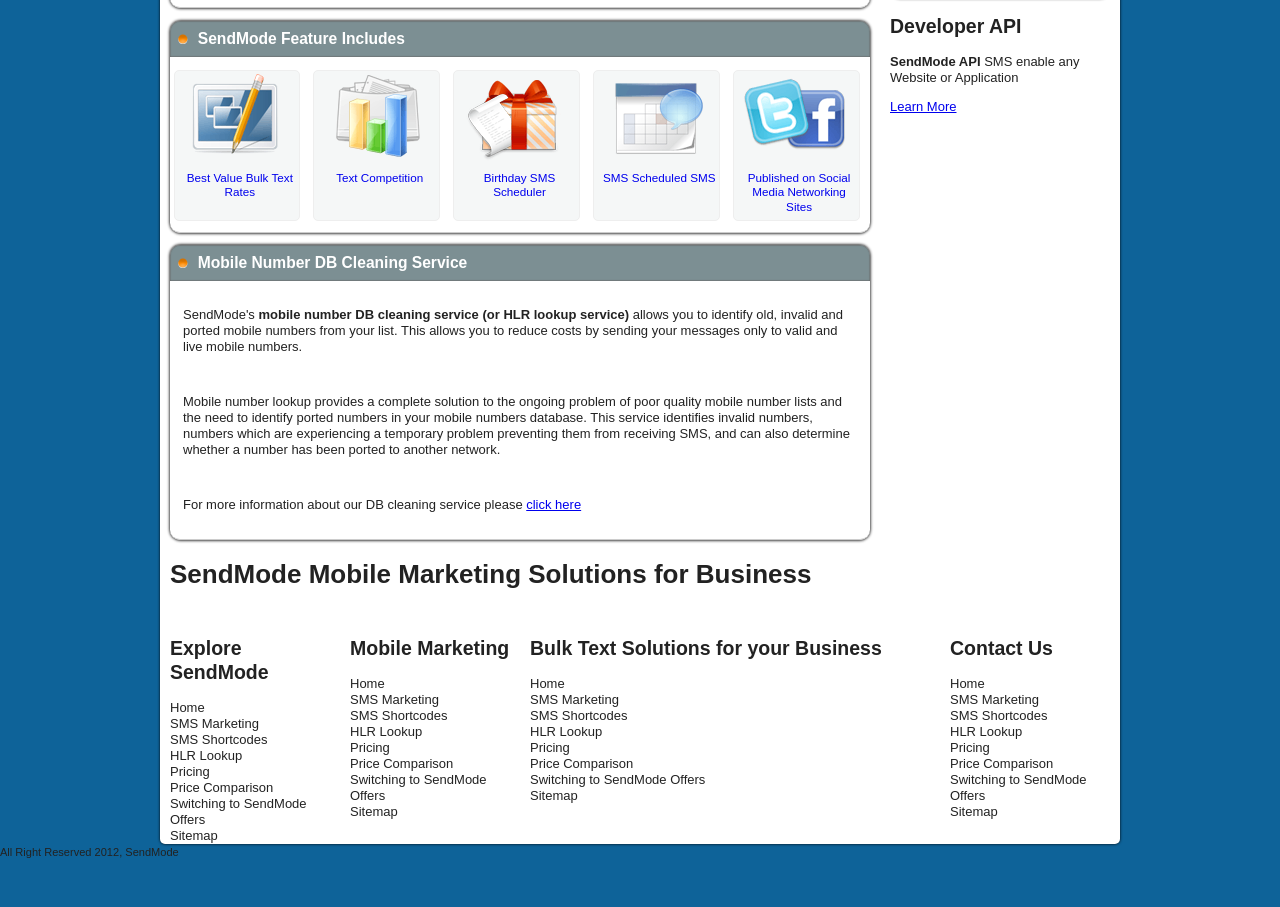
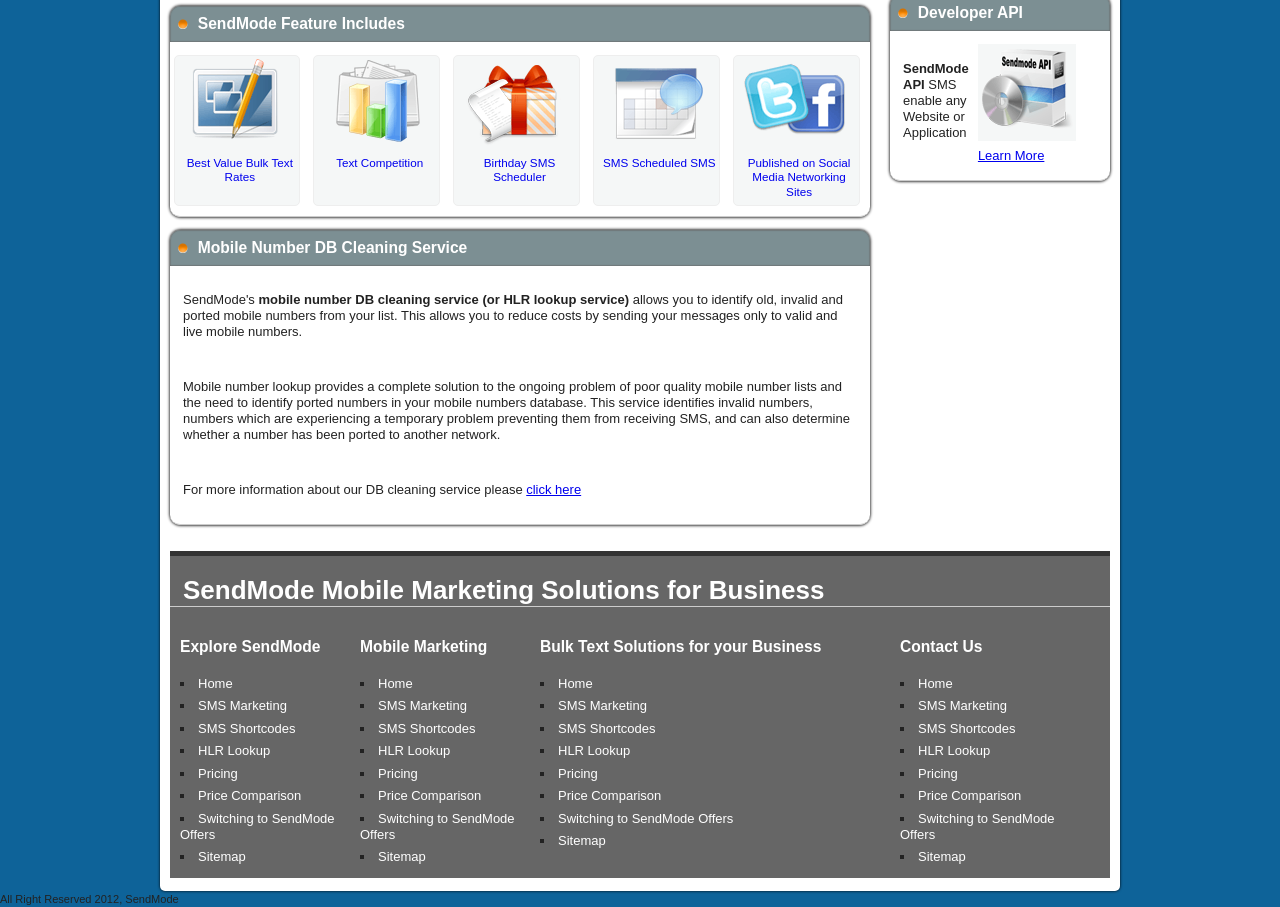
Before and after one commit to evanshajed/SendMode-Web-Template, a plain HTML site: page index.html in a window 1280 px wide. Shown: the part 1164-2071 px from the top of the page. Before the commit the page ends 2024 px from the top, so only its background shows below. Drawn offline with nearby package versions, Linux system fonts and the light colour scheme.

Commit message:
Navigation, Footer
Navigation Footer and developer api done

```diff
--- a/css/style.css
+++ b/css/style.css
@@ -300,7 +300,7 @@ Taken from Skeleton by Dave Gamache // http://www.davegamache.com/
 	.pic_sendmodeapi{height:97px;width:98px;background-position:-112px -188px;}
 
 	/* Global Segment */
-	body,ul#double,#features a,#sideNav{ -moz-border-radius: 5px;
+	body,ul#double,#features a,#sideNav,nav#headerNav{ -moz-border-radius: 5px;
    -webkit-border-radius: 5px;
    border-radius: 5px;}
 
@@ -337,7 +337,43 @@ Taken from Skeleton by Dave Gamache // http://www.davegamache.com/
 	#header section.country span{ width:16px; height: 12px; float: right; padding: 0 .3em 0 .3em; margin-top: 10.4px; margin-bottom: 10.4px;}
 
 	/* top navigation */
-	nav{float: right; margin-top: 1em;}
+	nav#headerNav{
+	height:
+	width:60%;
+		float: right;
+		position: absolute;
+		margin-top: -70px;
+		margin-left: 320px;
+		-moz-box-shadow: inset 0px -1px #fffafa;
+-webkit-box-shadow: inset 0px -1px #fffafa;
+box-shadow: inset 0px -1px #fffafa;
+/*Inner elements should not cover inner shadows*/
+/*IE 7 AND 8 DO NOT SUPPORT INSET SHADOWS*/
+filter: progid: DXImageTransform.Microsoft.gradient(startColorstr = '#565754', endColorstr = '#1b1c1a');
+/*INNER ELEMENTS MUST NOT BREAK THIS ELEMENTS BOUNDARIES*/
+/*Element must have a height (not auto)*/
+/*All filters must be placed together*/
+-ms-filter: "progid: DXImageTransform.Microsoft.gradient(startColorstr = '#565754', endColorstr = '#1b1c1a')";
+/*Element must have a height (not auto)*/
+/*All filters must be placed together*/
+background-image: -moz-linear-gradient(top, #565754, #1b1c1a);
+background-image: -ms-linear-gradient(top, #565754, #1b1c1a);
+background-image: -o-linear-gradient(top, #565754, #1b1c1a);
+background-image: -webkit-gradient(linear, center top, center bottom, from(#565754), to(#1b1c1a));
+background-image: -webkit-linear-gradient(top, #565754, #1b1c1a);
+background-image: linear-gradient(top, #565754, #1b1c1a);
+/*--IE9 DOES NOT SUPPORT GRADIENT BACKGROUNDS--*/
+	}
+
+nav#headerNav ul{
+padding: 1em;
+}
+nav#headerNav li{ padding: 1em 0.5em 1em 0.5em; display: inline; border-right: 1px dotted #999;}
+nav#headerNav li.login{background-color: #E6B73D;}
+nav#headerNav li:last-child{border-right: none; clear: right;}
+nav#headerNav li:hover{background: #5CB6E0;}
+nav#headerNav li a{color: #FFF; text-decoration: none;}
+nav#headerNav li a:hover{color: #333}
 
 	/* main */
 
@@ -427,7 +463,7 @@ background-image: linear-gradient(top, #416b3e, #11481b);
 	#recommendation ul li{list-style: none; padding: 0;margin: 0 0 1.2em 0;}
 	#recommendation blockquote{margin: 0.3em 0.8em 0.5em 0.4em; color: #666; font-style: italic;}
 	#recommendation cite{ font-weight: 600;}
-	#recommendation a.more{ padding: 0.5em 0.8em 1.3em 0.8em;font-size:1em; display: block;}
+	#recommendation a.more,#developerAPI a.more{ padding: 0.5em 0.8em 1.3em 0.8em;font-size:1em; display: block;}
 
 	/* Side Nav */
 	#sideNav{ background: #92B628;}
@@ -440,25 +476,19 @@ border-color: transparent;
 -moz-box-shadow: 0px 1px #ccc;
 -webkit-box-shadow: 0px 1px #ccc;
 box-shadow: 0px 1px #ccc;
-filter: progid: DXImageTransform.Microsoft.Shadow(strength = 1, direction = 180, color = '#fff8f7');
--ms-filter: "progid: DXImageTransform.Microsoft.Shadow(strength = 1, Direction = 180, Color = '#fff8f7')";
-/*Shadows look very different in IE (Only cardinal directions supported)*/
-/*INNER ELEMENTS MUST NOT BREAK THIS ELEMENTS BOUNDARIES*/
-/*Element should have a background-color*/
-/*All filters must be placed together*/
-filter: progid: DXImageTransform.Microsoft.gradient(startColorstr = '#82d182', endColorstr = '#52ba32');
+filter: progid: DXImageTransform.Microsoft.gradient(startColorstr = '#2f6e23', endColorstr = '#2f8035');
 /*INNER ELEMENTS MUST NOT BREAK THIS ELEMENTS BOUNDARIES*/
 /*Element must have a height (not auto)*/
 /*All filters must be placed together*/
--ms-filter: "progid: DXImageTransform.Microsoft.gradient(startColorstr = '#82d182', endColorstr = '#52ba32')";
+-ms-filter: "progid: DXImageTransform.Microsoft.gradient(startColorstr = '#2f6e23', endColorstr = '#2f8035')";
 /*Element must have a height (not auto)*/
 /*All filters must be placed together*/
-background-image: -moz-linear-gradient(top, #82d182, #52ba32);
-background-image: -ms-linear-gradient(top, #82d182, #52ba32);
-background-image: -o-linear-gradient(top, #82d182, #52ba32);
-background-image: -webkit-gradient(linear, center top, center bottom, from(#82d182), to(#52ba32));
-background-image: -webkit-linear-gradient(top, #82d182, #52ba32);
-background-image: linear-gradient(top, #82d182, #52ba32);
+background-image: -moz-linear-gradient(top, #2f6e23, #2f8035);
+background-image: -ms-linear-gradient(top, #2f6e23, #2f8035);
+background-image: -o-linear-gradient(top, #2f6e23, #2f8035);
+background-image: -webkit-gradient(linear, center top, center bottom, from(#2f6e23), to(#2f8035));
+background-image: -webkit-linear-gradient(top, #2f6e23, #2f8035);
+background-image: linear-gradient(top, #2f6e23, #2f8035);
 /*--IE9 DOES NOT SUPPORT GRADIENT BACKGROUNDS--*/
 }
 #sideNav ul li:hover{filter: progid: DXImageTransform.Microsoft.Shadow(strength = 1, direction = 180, color = '#fff8f7');
@@ -482,6 +512,23 @@ background-image: -webkit-linear-gradient(top, #335233, #245216);
 background-image: linear-gradient(top, #335233, #245216);
 /*--IE9 DOES NOT SUPPORT GRADIENT BACKGROUNDS--*/}
 	#sideNav ul li a{text-decoration: none;color: #FFF;}
+
+	#developerAPI{}
+	#developerAPI p{float: left; margin-right: 5px; display:inline-table; width: 30%; padding: 0.3em 0.3em 1em 1em;}
+	#developerAPI span{}
+
+
+	/* Footer */
+	footer{background: #666; border-top: 5px solid #333; margin-top: 2em; margin-bottom: 1em; padding-bottom: 1em;}
+
+	footer h1,#fnav h2{color: #FFF;}
+	#fnav h2{font-size: 1.2em;}
+	footer h1{ padding-left: 0.5em; border-bottom: 1px solid #CCC;}
+
+	#fnav ul{}
+	#fnav li{list-style: square inside; padding-top: 0.5em;}
+	#fnav li a{color: #FFF; text-decoration: none;}
+	#fnav li a:hover{text-decoration: underline;}
 
 
 /* =============================================================================
--- a/index.html
+++ b/index.html
@@ -48,16 +48,16 @@
 				<span class="sendmode flag_9"><a href="#">Newzeland</a></span>
 
 		</section>
-		<nav id="headerNav" role="navigation">
+		<nav id="headerNav" class="omega" role="navigation">
 			<h3 class="visuallyhidden">SendMode Navigation</h3>
 			<ul>
-				<li>Home</li>
-				<li>SMS Marketing</li>
-				<li>SMS Shortcodes</li>
-				<li>DB Cleaning</li>
-				<li>Reseller Solutions</li>
-				<li>Pricing</li>
-				<li>Login</li>
+				<li><a href="#">Home</a></li>
+				<li><a href="#">SMS Marketing</a></li>
+				<li><a href="#">SMS Shortcodes</a></li>
+				<li><a href="#">DB Cleaning</a></li>
+				<li><a href="#">Reseller Solutions</a></li>
+				<li><a href="#">Pricing</a></li>
+				<li class="login"><a href="#">Login</a></li>
 			</ul>
 		</nav>
 	</header>
@@ -148,64 +148,65 @@
 			</ul>
 			<a class="more" href="#">More Recommendations</a>
 		</aside>
-		<aside>
-			<h1>Developer API</h1>
+		<aside id="developerAPI" class="box">
+			<h1 class="title">Developer API</h1>
 			<p><strong>SendMode API</strong> SMS enable any Website or Application</p>
-			<a href="#">Learn More</a>
+			<span class="sendmode pic_sendmodeapi omega">Developer API</span>
+			<a class="more" href="#">Learn More</a>
 		</aside>
 	</div>
 	<footer class="sixteen columns">
 		<h1>SendMode Mobile Marketing Solutions for Business</h1>
-		<nav class="three columns alpha">
+		<nav id="fnav" class="three columns">
 			<h2>Explore SendMode</h2>
 			<ul>
-				<li>Home</li>
-				<li>SMS Marketing</li>
-				<li>SMS Shortcodes</li>
-				<li>HLR Lookup</li>
-				<li>Pricing</li>
-				<li>Price Comparison</li>
-				<li>Switching to SendMode Offers</li>
-				<li>Sitemap</li>
+				<li><a href="#">Home</a></li>
+				<li><a href="#">SMS Marketing</a></li>
+				<li><a href="#">SMS Shortcodes</a></li>
+				<li><a href="#">HLR Lookup</a></li>
+				<li><a href="#">Pricing</a></li>
+				<li><a href="#">Price Comparison</a></li>
+				<li><a href="#">Switching to SendMode Offers</a></li>
+				<li><a href="#">Sitemap</a></li>
 			</ul>
 		</nav>
-		<nav class="three columns">
+		<nav id="fnav" class="three columns">
 			<h2>Mobile Marketing</h2>
 			<ul>
-				<li>Home</li>
-				<li>SMS Marketing</li>
-				<li>SMS Shortcodes</li>
-				<li>HLR Lookup</li>
-				<li>Pricing</li>
-				<li>Price Comparison</li>
-				<li>Switching to SendMode Offers</li>
-				<li>Sitemap</li>
+				<li><a href="#">Home</a></li>
+				<li><a href="#">SMS Marketing</a></li>
+				<li><a href="#">SMS Shortcodes</a></li>
+				<li><a href="#">HLR Lookup</a></li>
+				<li><a href="#">Pricing</a></li>
+				<li><a href="#">Price Comparison</a></li>
+				<li><a href="#">Switching to SendMode Offers</a></li>
+				<li><a href="#">Sitemap</a></li>
 			</ul>
 		</nav>
-		<nav class="seven columns">
+		<nav id="fnav" class="six columns">
 			<h2>Bulk Text Solutions for your Business</h2>
 			<ul>
-				<li>Home</li>
-				<li>SMS Marketing</li>
-				<li>SMS Shortcodes</li>
-				<li>HLR Lookup</li>
-				<li>Pricing</li>
-				<li>Price Comparison</li>
-				<li>Switching to SendMode Offers</li>
-				<li>Sitemap</li>
+				<li><a href="#">Home</a></li>
+				<li><a href="#">SMS Marketing</a></li>
+				<li><a href="#">SMS Shortcodes</a></li>
+				<li><a href="#">HLR Lookup</a></li>
+				<li><a href="#">Pricing</a></li>
+				<li><a href="#">Price Comparison</a></li>
+				<li><a href="#">Switching to SendMode Offers</a></li>
+				<li><a href="#">Sitemap</a></li>
 			</ul>
 		</nav>
-		<nav class="three columns omega">
+		<nav id="fnav" class="three columns">
 			<h2>Contact Us</h2>
 			<ul>
-				<li>Home</li>
-				<li>SMS Marketing</li>
-				<li>SMS Shortcodes</li>
-				<li>HLR Lookup</li>
-				<li>Pricing</li>
-				<li>Price Comparison</li>
-				<li>Switching to SendMode Offers</li>
-				<li>Sitemap</li>
+				<li><a href="#">Home</a></li>
+				<li><a href="#">SMS Marketing</a></li>
+				<li><a href="#">SMS Shortcodes</a></li>
+				<li><a href="#">HLR Lookup</a></li>
+				<li><a href="#">Pricing</a></li>
+				<li><a href="#">Price Comparison</a></li>
+				<li><a href="#">Switching to SendMode Offers</a></li>
+				<li><a href="#">Sitemap</a></li>
 			</ul>
 		</nav>
 	</footer>
```
